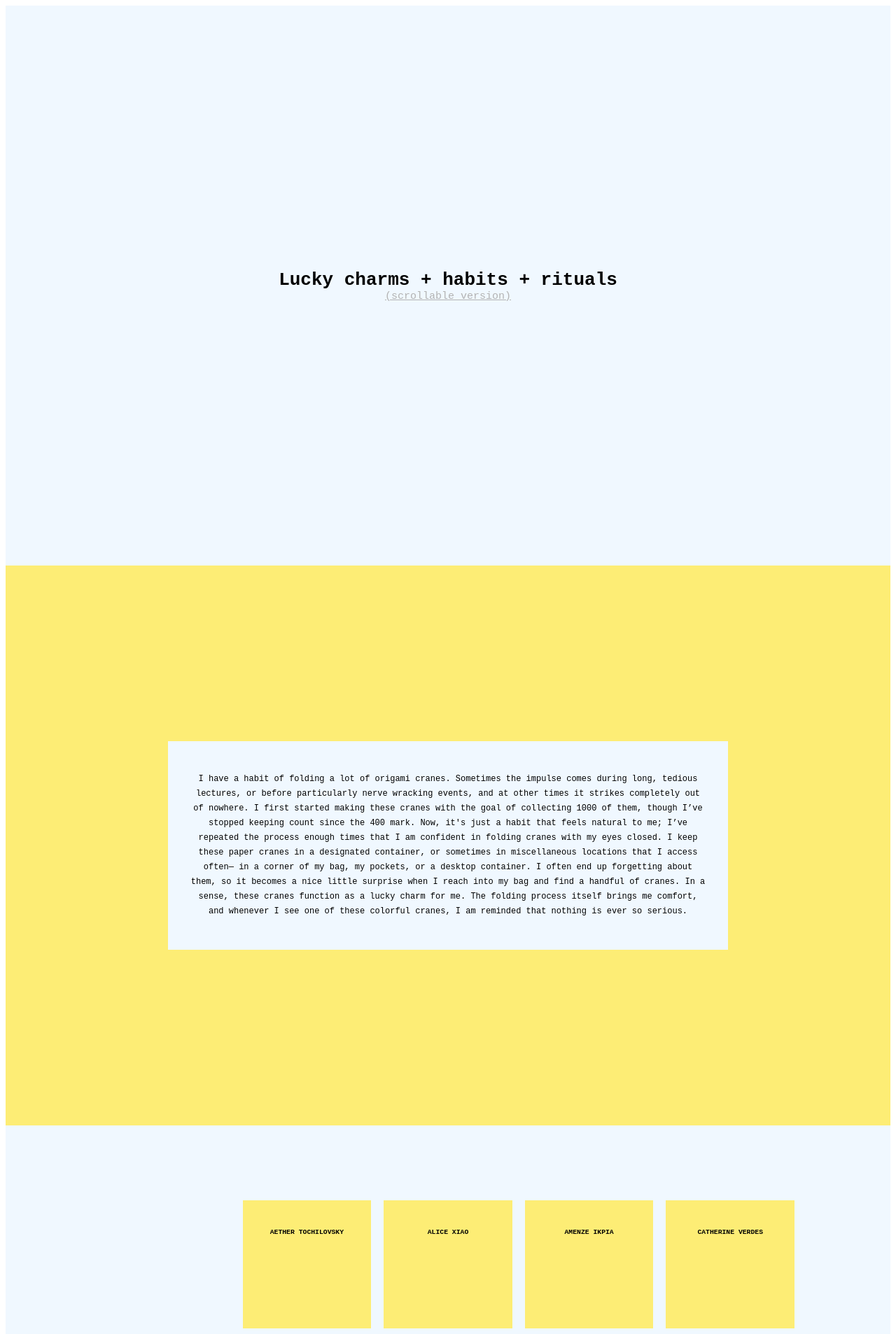
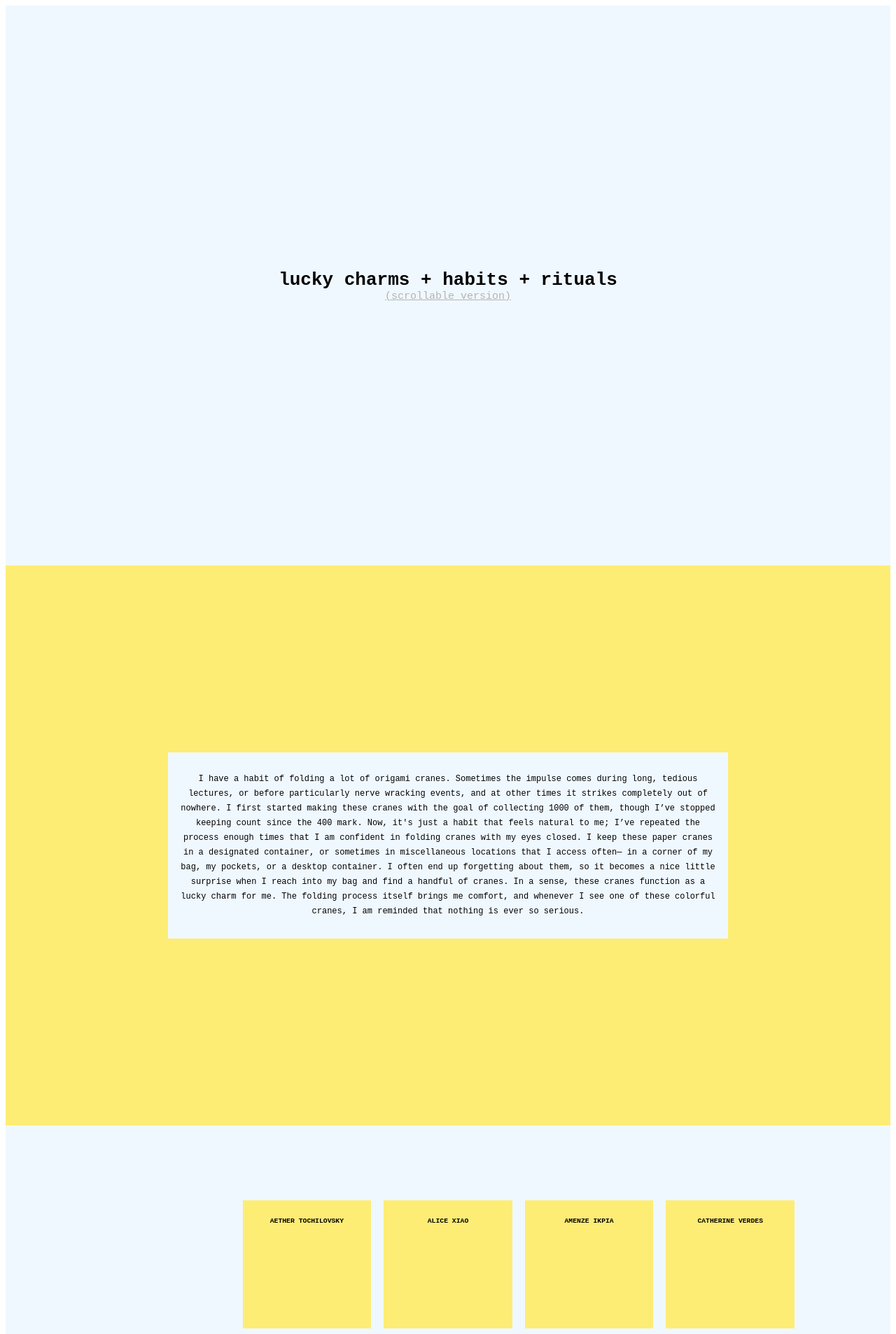
Before and after one commit to barbabriar/project5, a plain HTML site: page index.html in a window 1280 px wide. Shown: the top 1906 px of the page at 70% size. Drawn offline with Linux system fonts and the light colour scheme.

Commit message:
small changes

```diff
--- a/index.html
+++ b/index.html
@@ -9,7 +9,7 @@
 <body>
     <div class="slide slidea">
         <h1>
-            Lucky charms + habits + rituals
+            lucky charms + habits + rituals
             <div class="link1"><a href="scrollable.html">(scrollable version)</a></div>
 
         </h1>
--- a/main.css
+++ b/main.css
@@ -67,7 +67,7 @@ p{
     background-color: rgb(253, 237, 117);
     aspect-ratio: 1;
     box-sizing: border-box;
-    padding: 2em;
+    padding: 1em;
     transition: all 0.5s ease;
     overflow: auto;
     justify-content: center;
@@ -76,9 +76,10 @@ p{
 
 .grid-item:hover {
     grid-row: span 2;
-    grid-column: span 2;
     background-color:rgb(247, 210, 87);
-    transform: scale2;
+    /* transform: scale2; */
+    aspect-ratio: 1/2;
+
 }
 
 .grid-item:hover .text{
@@ -93,7 +94,7 @@ p{
     justify-content: center;
     align-items: center;
     width: 800px;
-    padding: 2em;
+    padding: 1em;
     box-sizing: border-box;
 }
 .text{
```
Also changed, not shown: scrollable.html (+1 -1 lines).
